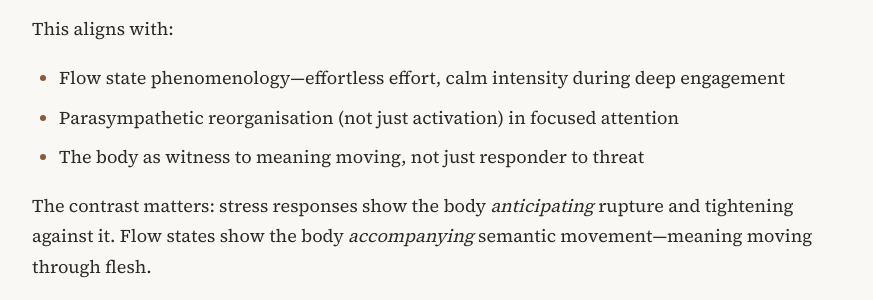
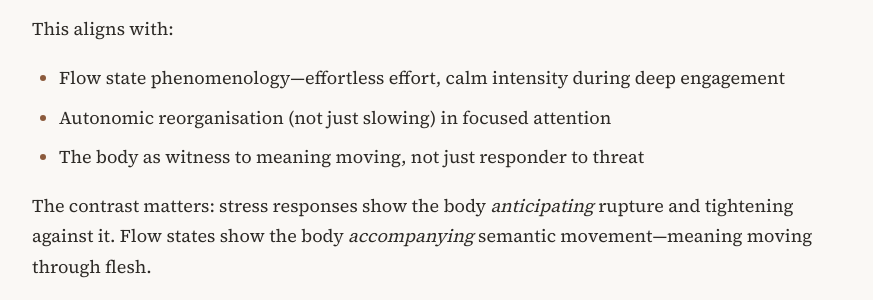
Before and after one commit to m3data/somatic-ai-safety, a Jekyll site: the page built from finding.md, in a window 1280 px wide and 900 px high, scrolled down 1821 px. Shown: the part 155-455 px from the top of the window, without its empty margins (203-1076 px from the left). Built offline with Jekyll 4.4.1, drawn with Linux system fonts in a browser that asks for light colours.

Commit message:
Replace parasympathetic terminology with autonomic
EBS doesn't directly measure sympathetic/parasympathetic distinction.
Using 'autonomic settling' and 'autonomic reorganisation' is more
accurate to what the instrumentation actually captures.

🤖 Generated with [Claude Code](https://claude.com/claude-code)

Co-Authored-By: Claude Opus 4.5 <noreply@anthropic.com>

```diff
--- a/finding.md
+++ b/finding.md
@@ -51,7 +51,7 @@ In one deep dialogue session:
 This aligns with:
 
 - Flow state phenomenology—effortless effort, calm intensity during deep engagement
-- Parasympathetic reorganisation (not just activation) in focused attention
+- Autonomic reorganisation (not just slowing) in focused attention
 - The body as witness to meaning moving, not just responder to threat
 
 The contrast matters: stress responses show the body *anticipating* rupture and tightening against it. Flow states show the body *accompanying* semantic movement—meaning moving through flesh.
```
Also changed, not shown: framework.md (+1 -1 lines).
